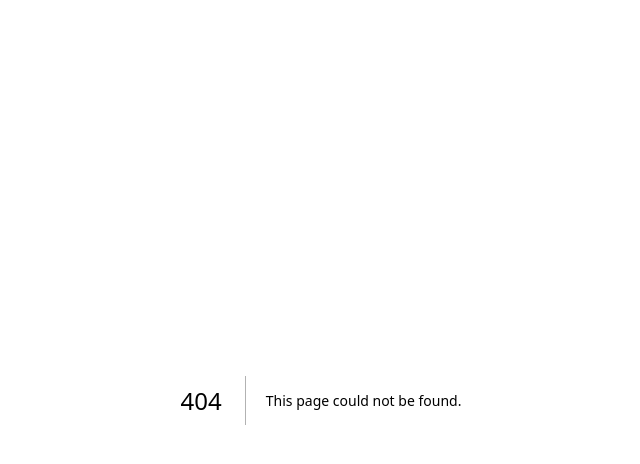
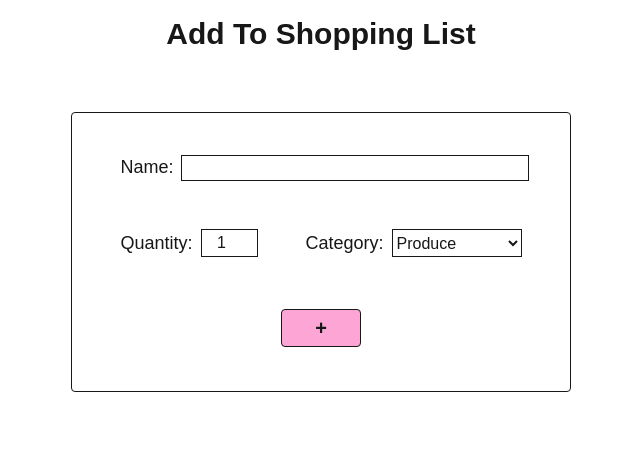
Before and after one commit to verityboyd/cprg306-assignments, a Next.js app: page /week-5 in a window 1280 px wide. Before the commit this address had no page. Shown: the top 464 px of the page, without its empty margins (319-959 px from the left). Built offline with nearby package versions, Linux system fonts and the light colour scheme.

Commit message:
added form and handleSubmit function, some styling (might change)

```diff
--- a/app/page.js
+++ b/app/page.js
@@ -16,6 +16,9 @@ export default function Page() {
             <li>
               <Link href="/week-4">Week 4</Link>
             </li>
+            <li>
+              <Link href="/week-5">Week 5</Link>
+            </li>
           </ul>
         </nav>
       </header>
--- a/app/week-3/GroceryItem.js
+++ b/app/week-3/GroceryItem.js
@@ -1,5 +1,3 @@
-//to-do - style these using tailwind
-
 export default function GroceryItem({ name, quantity, category }) {
   return (
     <li className="w-125 m-4 p-4 border rounded">
--- /dev/null
+++ b/app/week-5/NewItem.js
@@ -0,0 +1,83 @@
+"use client";
+import { useState } from "react";
+
+export default function NewItem() {
+  const [name, setName] = useState("");
+  const [quantity, setQuantity] = useState(1);
+  const [category, setCategory] = useState("produce");
+
+  function handleSubmit(event) {
+    event.preventDefault();
+    const item = { name, quantity, category };
+    console.log(item);
+    alert(`Added: ${item.name}, quantity: ${quantity}, category: ${category} `);
+    setName("");
+    setQuantity(1);
+    setCategory("produce");
+  }
+  return (
+    <section className="m-15 p-10 border rounded">
+      <form onSubmit={handleSubmit}>
+        <div className="pb-10">
+          <label
+            className="w-full p-2 rounded-md text-lg font-medium"
+            htmlFor="name"
+          >
+            Name:
+          </label>
+          <input
+            className="border w-87"
+            type="text"
+            id="name"
+            value={name}
+            onChange={(event) => setName(event.target.value)}
+            required
+          />
+        </div>
+        <div className="flex gap-2 w-full p-2 rounded-md">
+          <label className="text-lg font-medium" htmlFor="quantity">
+            Quantity:
+          </label>
+          <input
+            className="border text-center"
+            type="number"
+            id="quantity"
+            value={quantity}
+            onChange={(event) => setQuantity(event.target.value)}
+            min="1"
+            max="99"
+          />
+          <label className="text-lg font-medium pl-10" htmlFor="category">
+            Category:
+          </label>
+          <select
+            className="border"
+            id="category"
+            value={category}
+            onChange={(event) => setCategory(event.target.value)}
+          >
+            <option value="produce">Produce</option>
+            <option value="dairy">Dairy</option>
+            <option value="bakery">Bakery</option>
+            <option value="meat">Meat</option>
+            <option value="frozenFoods">Frozen Foods</option>
+            <option value="cannedGoods">Canned Goods</option>
+            <option value="dryGoods">Dry Goods</option>
+            <option value="beverages">Beverages</option>
+            <option value="snacks">Snacks</option>
+            <option value="household">Household</option>
+            <option value="other">Other</option>
+          </select>
+        </div>
+        <div className="flex flex-col items-center pt-10">
+          <button
+            className="w-20 m-1 p-1 border rounded text-xl font-bold bg-pink-300"
+            type="submit"
+          >
+            +
+          </button>
+        </div>
+      </form>
+    </section>
+  );
+}
--- /dev/null
+++ b/app/week-5/page.js
@@ -0,0 +1,10 @@
+import NewItem from "./NewItem";
+
+export default function Page() {
+  return (
+    <main className="flex flex-col items-center m-4">
+      <h1 className="font-bold text-3xl">Add To Shopping List</h1>
+      <NewItem />
+    </main>
+  );
+}
```
